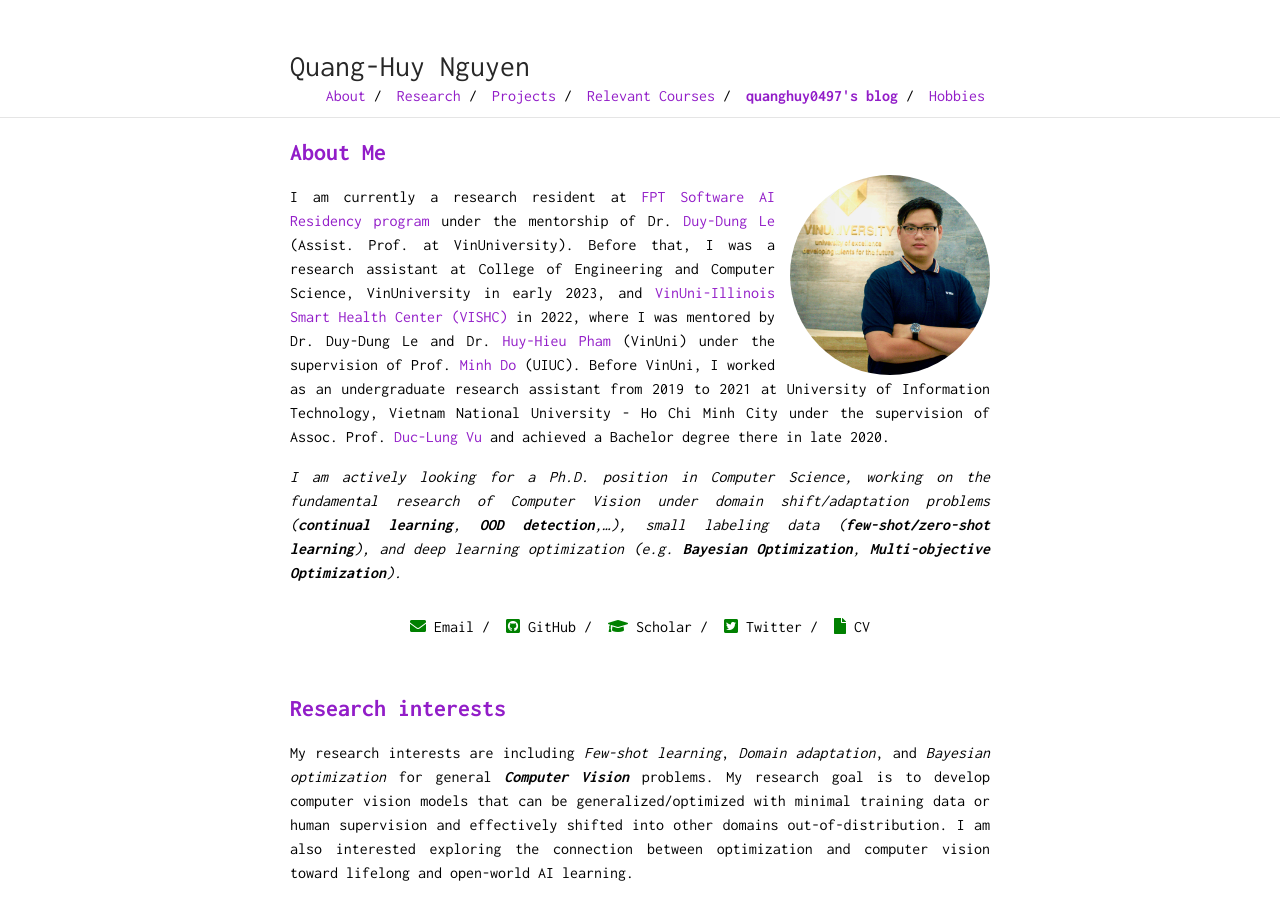
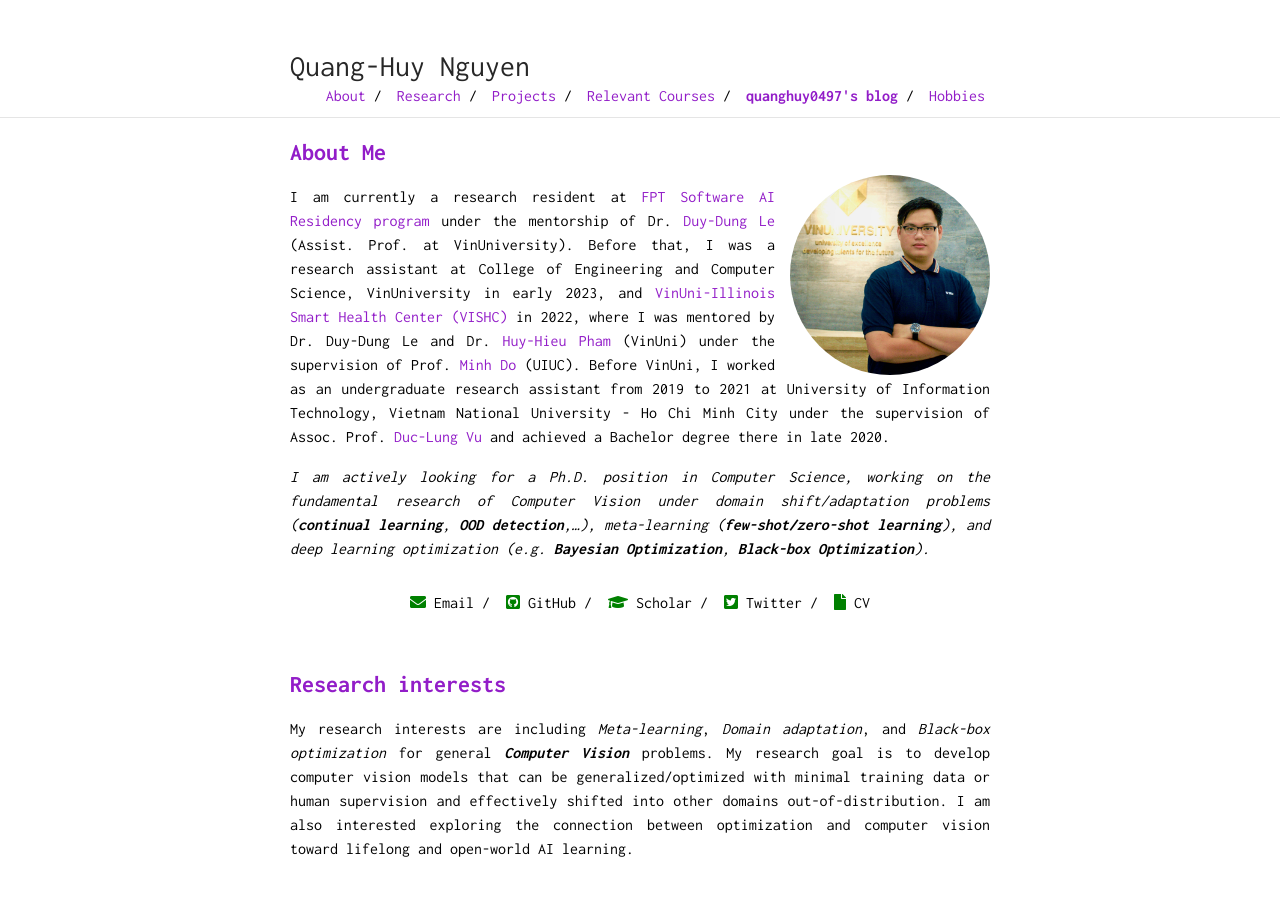
Before and after one commit to quanghuy0497/quanghuy0497.github.io, a Jekyll site: the page built from index.md, in a window 1280 px wide and 900 px high. Built offline with Jekyll 4.4.1, drawn with Linux system fonts in a browser that asks for light colours; nearby versions of some CDN libraries.

Commit message:
Update profile

```diff
--- a/_data/social-media.yml
+++ b/_data/social-media.yml
@@ -43,7 +43,7 @@ twitter:
 #   space: '/&thinsp;'
 
 cv:
-  id: 'Nguyen_Huy_CV_10September2023.pdf'
+  id: 'Nguyen_Huy_CV_26September2023.pdf'
   href: 'pdf/'
   title: 'CV'
   fa-icon: 'fas fa-file'
--- a/page/about.md
+++ b/page/about.md
@@ -6,7 +6,7 @@
 I am currently a research resident at [FPT Software AI Residency program](https://ai.fpt-software.com/ai-residency/) under the mentorship of Dr. [Duy-Dung Le](https://andrew-dungle.github.io/) (Assist. Prof. at VinUniversity). Before that, I was a research assistant at College of Engineering and Computer Science, VinUniversity in early 2023, and [VinUni-Illinois Smart Health Center (VISHC)](https://smarthealth.vinuni.edu.vn/) in 2022, where I was mentored by Dr. Duy-Dung Le and Dr. [Huy-Hieu Pham](https://huyhieupham.github.io/) (VinUni) under the supervision of Prof. [Minh Do](https://minhdo.ece.illinois.edu/) (UIUC). Before VinUni, I worked as an undergraduate research assistant from 2019 to 2021 at University of Information Technology, Vietnam National University - Ho Chi Minh City under the supervision of Assoc. Prof. [Duc-Lung Vu](https://sites.google.com/uit.edu.vn/lungvd) and achieved a Bachelor degree there in late 2020.
 
 
-*I am actively looking for a Ph.D. position in Computer Science, working on the fundamental research of Computer Vision under domain shift/adaptation problems (**continual learning**, **OOD detection**,...), small labeling data (**few-shot/zero-shot learning**), and deep learning optimization (e.g. **Bayesian Optimization**, **Multi-objective Optimization**).*
+*I am actively looking for a Ph.D. position in Computer Science, working on the fundamental research of Computer Vision under domain shift/adaptation problems (**continual learning**, **OOD detection**,...), meta-learning (**few-shot/zero-shot learning**), and deep learning optimization (e.g. **Bayesian Optimization**, **Black-box Optimization**).*
 
 {% include social_media_links.html %}
 
@@ -14,7 +14,7 @@ I am currently a research resident at [FPT Software AI Residency program](https:
 
 ## Research interests
 
-My research interests are including *Few-shot learning*, *Domain adaptation*, and *Bayesian optimization* for general ***Computer Vision*** problems. My research goal is to develop computer vision models that can be generalized/optimized with minimal training data or human supervision and effectively shifted into other domains out-of-distribution. I am also interested exploring the connection between optimization and computer vision toward lifelong and open-world AI learning.
+My research interests are including *Meta-learning*, *Domain adaptation*, and *Black-box optimization* for general ***Computer Vision*** problems. My research goal is to develop computer vision models that can be generalized/optimized with minimal training data or human supervision and effectively shifted into other domains out-of-distribution. I am also interested exploring the connection between optimization and computer vision toward lifelong and open-world AI learning.
 
 &thinsp;
 
```
Also changed, not shown: 3 other files.
